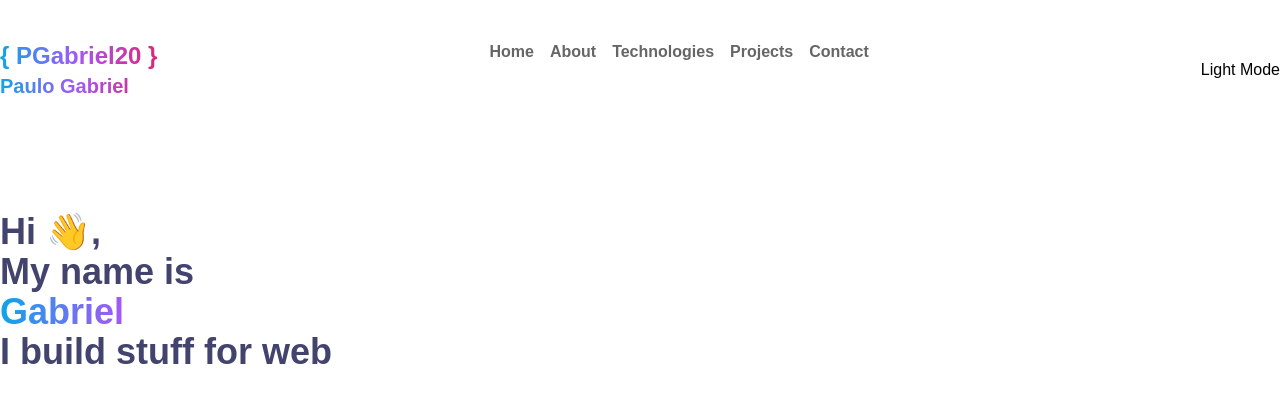
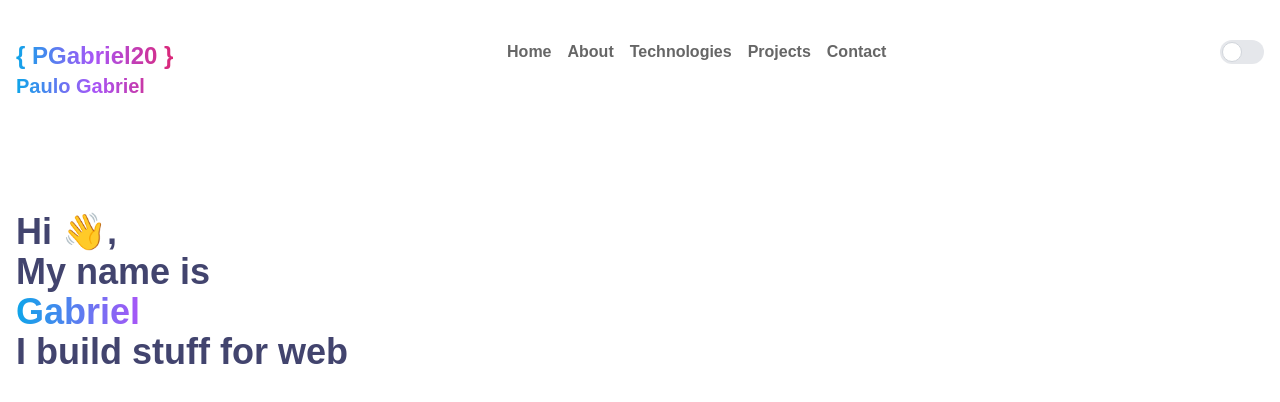
Before and after one commit to PGabriel20/Portifolio, a Next.js app: page / in a window 1280 px wide. Shown: the top 402 px of the page. Built offline with nearby package versions, Linux system fonts and the light colour scheme.

Commit message:
Using new components and minor changes to layout

```diff
--- a/src/components/Header.tsx
+++ b/src/components/Header.tsx
@@ -1,5 +1,7 @@
 import Link from 'next/link';
 import { useTheme } from 'next-themes';
+import Switch from './UI/Switch';
+import Dropdown from './UI/Dropdown';
 
 const Header: React.FC = () => {
   const { theme, setTheme } = useTheme();
@@ -10,14 +12,21 @@ const Header: React.FC = () => {
         <h1 className='text-2xl'>{'{ PGabriel20 }'}</h1>
         <h3 className='capitalize text-xl'>paulo gabriel</h3>
       </div>
-      <nav className='flex gap-4 font-bold text-dark-content dark:text-light-content'>
+      <nav className='hidden lg:flex gap-4 font-bold text-dark-content dark:text-light-content'>
         <Link href='/'>Home</Link>
         <Link href='/'>About</Link>
         <Link href='/'>Technologies</Link>
         <Link href='/'>Projects</Link>
         <Link href='/'>Contact</Link>
       </nav>
-      <button onClick={() => setTheme(theme === 'dark' ? 'light' : 'dark')}>Light Mode</button>
+      <div className='flex'>
+        <Dropdown className='block lg:hidden' />
+        <Switch
+          className='hidden lg:block'
+          checked={theme === 'light'}
+          onChange={() => setTheme(theme === 'light' ? 'dark' : 'light')}
+        />
+      </div>
     </header>
   );
 };
--- a/src/components/Layout.tsx
+++ b/src/components/Layout.tsx
@@ -7,7 +7,7 @@ interface ILayout {
 
 const Layout: React.FC<ILayout> = ({ children }) => {
   return (
-    <main className='flex min-h-screen w-full flex-col items-center py-10 dark:bg-dark-background'>
+    <main className='flex min-h-screen w-full flex-col items-center py-5 lg:py-10 px-4 dark:bg-dark-background'>
       <Header />
       <section className='container font-primary'>{children}</section>
     </main>
--- /dev/null
+++ b/types/component.d.ts
@@ -0,0 +1,3 @@
+export interface UIComponent {
+  className?: string;
+}
```
